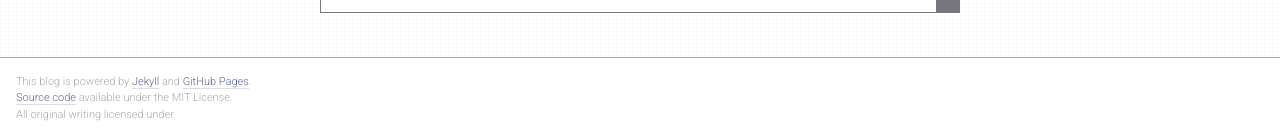
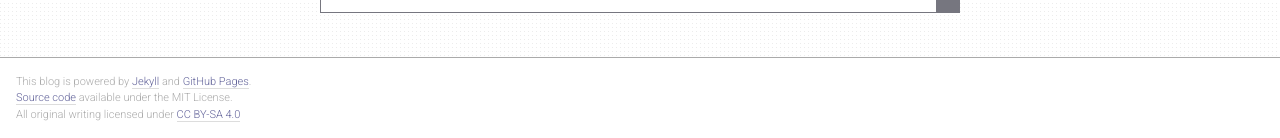
Before and after one commit to garamb1/garamb1.github.io, a Jekyll site: the page built from index.html, in a window 1280 px wide. Shown: the part 1073-1211 px from the top of the page. Built offline with Jekyll 4.4.1, drawn with Linux system fonts in a browser that asks for light colours; the list of posts is cut into pages by our own code.

Commit message:
Minor layout & style fixes

```diff
--- a/_layouts/default.html
+++ b/_layouts/default.html
@@ -107,7 +107,7 @@
         <span class="colophon__statement">This blog is powered by <a href="https://jekyllrb.com/" rel="jekyllrb">Jekyll</a> and <a href="https://pages.github.com/">GitHub Pages</a>.</span>
         <span class="colophon__statement"><a href="{{ site.repo }}" target="_blank">Source code</a> available under the MIT License.</span>
         <span class="colophon__statement">All original writing licensed under
-        <a rel="license" href="http://creativecommons.org/licenses/by-sa/4.0/"></a></span>
+        <a rel="license" href="http://creativecommons.org/licenses/by-sa/4.0/">CC BY-SA 4.0</a></span>
       </footer>
     </div>
 
--- a/style.scss
+++ b/style.scss
@@ -113,8 +113,6 @@
     font-size: 1.5rem;
     font-weight: 700;
     text-transform: lowercase;
-
-    a:active { color: #fff; }
   }
 }
 
@@ -709,6 +707,11 @@
     height: auto;
 }
 
+/* Mobile nameplate active style*/
+.nameplate:active > h1, .nameplate:active > .nameplate__subhead{
+    color: #fff;
+}
+
 /* Mobile link default ontap highligh removal */
 * {
     -webkit-tap-highlight-color: rgba(0, 0, 0, 0);
```
